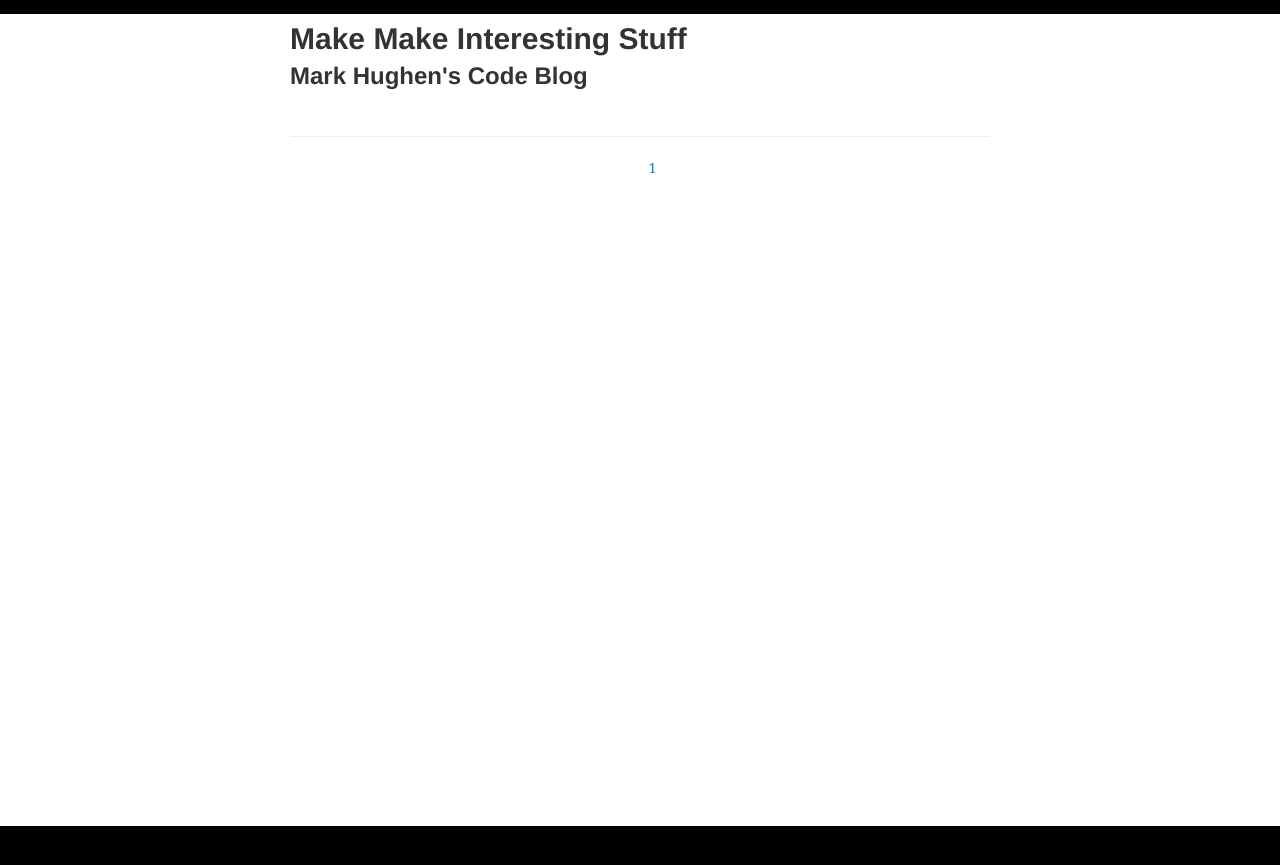
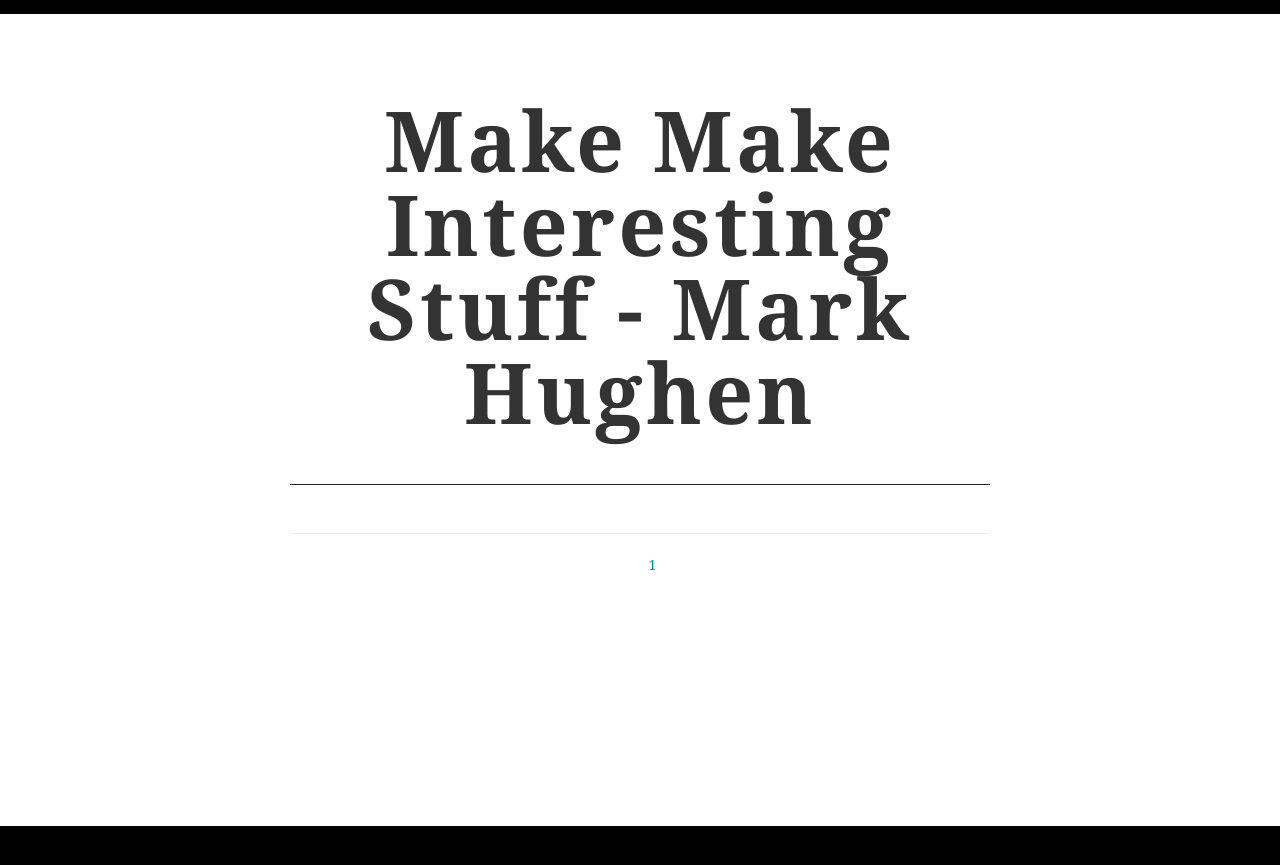
Before and after one commit to MarkHughen/MarkHughen.github.io, a Jekyll site: the page built from index.html, in a window 1280 px wide. Shown: the top 865 px of the page. Built offline with Jekyll 4.4.1, drawn with Linux system fonts in a browser that asks for light colours; nearby versions of some CDN libraries; some web fonts are replaced.

Commit message:
Update index.html

```diff
--- a/index.html
+++ b/index.html
@@ -9,8 +9,7 @@ title: Make Interesting Stuff
     <main class="container">
     	<div class="row-fluid">
     		<section class="content">
-                <h2>Make Make Interesting Stuff</h2>
-                <h3>Mark Hughen's Code Blog</h3>
+                <h1>Make Make Interesting Stuff - Mark Hughen</h1>
     		</section>
     		<ul class="entries">
     		{% for post in paginator.posts %}
```
